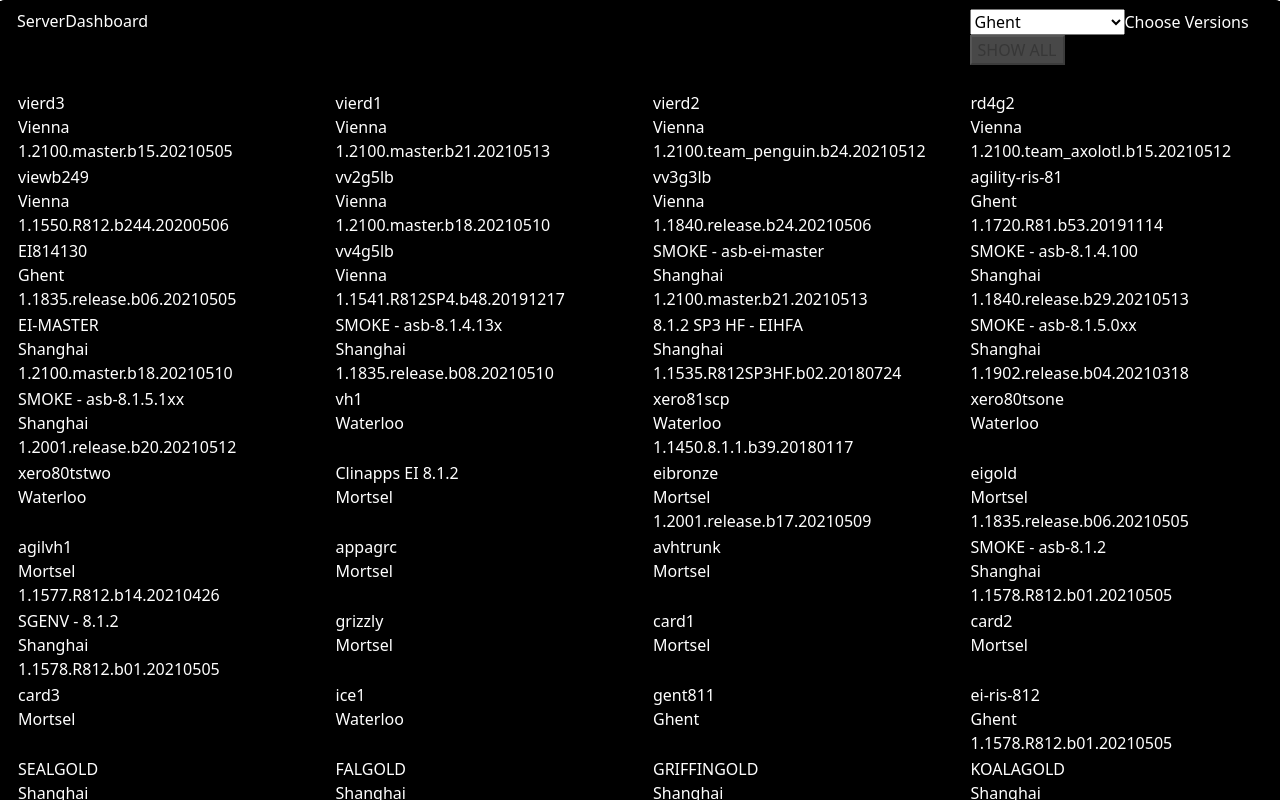
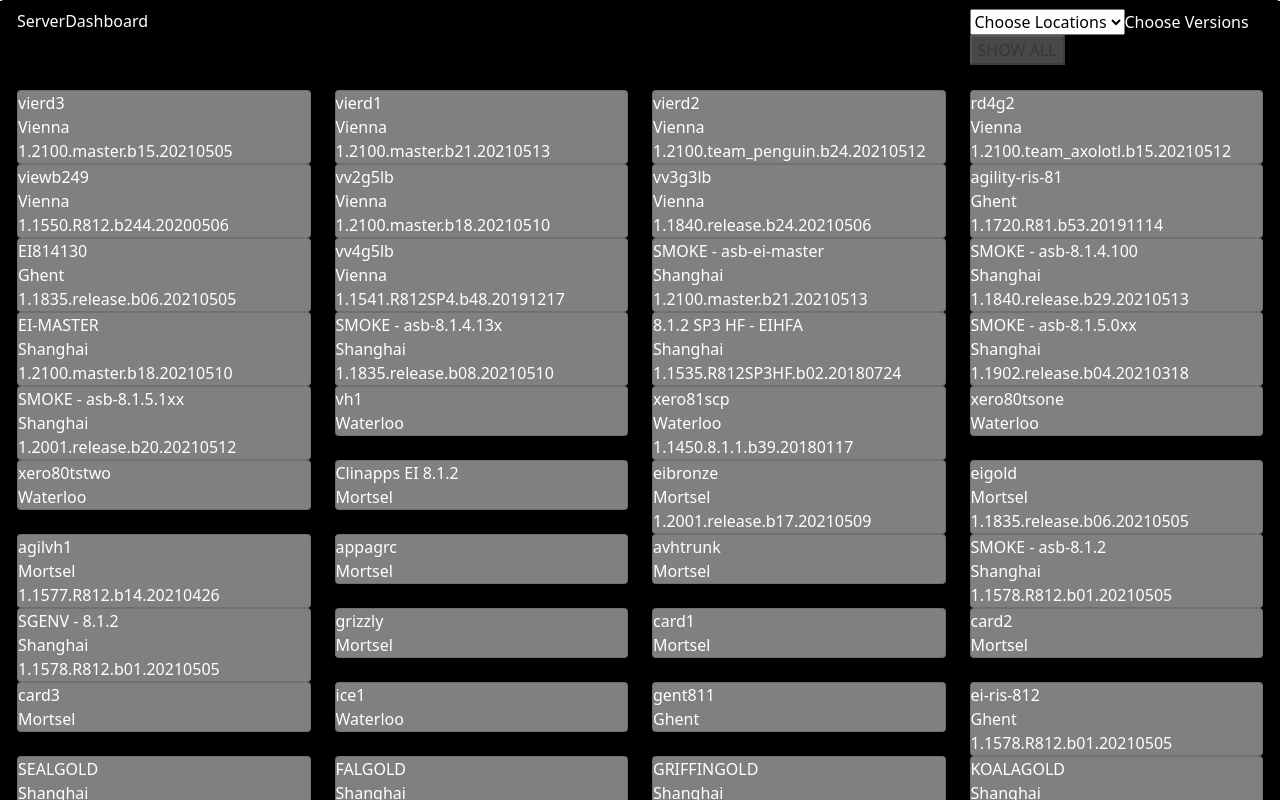
Before and after one commit to whhub/ServerDashboard, an Angular app: page / in a window 1280 px wide. Shown: the top 800 px of the page. Built offline with nearby package versions, Linux system fonts and the light colour scheme.

Commit message:
11 ng g c servers/server --flat -m app

```diff
--- a/src/app/app.module.ts
+++ b/src/app/app.module.ts
@@ -5,11 +5,13 @@ import { HttpClientModule } from '@angular/common/http';
 import { AppRoutingModule } from './app-routing.module';
 import { AppComponent } from './app.component';
 import { ServerListComponent } from './servers/server-list/server-list.component';
+import { ServerComponent } from './servers/server.component';
 
 @NgModule({
   declarations: [
     AppComponent,
-    ServerListComponent
+    ServerListComponent,
+    ServerComponent
   ],
   imports: [
     BrowserModule,
--- a/src/app/servers/server-list/server-list.component.html
+++ b/src/app/servers/server-list/server-list.component.html
@@ -2,7 +2,7 @@
   <div class="card-header row justify-content-between">
     <div class="col-3">ServerDashboard</div>
     <div class="col-3">
-      <select [(value)]='selectedLocation'>
+      <select >
         <option selected disabled>Choose Locations</option>
         <option *ngFor='let location of locations' [value]='location'>{{location}}</option>
       </select>
@@ -13,11 +13,7 @@
   <div class="card-body">
     <div class="row row-cols-4 row-cols-sm-4 row-cols-xs-1">
       <div class='col' *ngFor='let server of filteredServers'>
-        <div class='card'>
-          <label>{{server.name}}</label>
-          <label>{{server.location}}</label>
-          <label>{{server.version}}</label>
-        </div>
+        <sd-server [server]='server'></sd-server>
       </div>
     </div>
   </div>
--- /dev/null
+++ b/src/app/servers/server.component.css
@@ -0,0 +1,4 @@
+div {
+  background-color: gray;
+  color: white;
+}
--- /dev/null
+++ b/src/app/servers/server.component.html
@@ -0,0 +1,5 @@
+<div class='card'>
+  <label>{{server.name}}</label>
+  <label>{{server.location}}</label>
+  <label>{{server.version}}</label>
+</div>
--- /dev/null
+++ b/src/app/servers/server.component.ts
@@ -0,0 +1,18 @@
+import { Component, Input, OnInit } from '@angular/core';
+import { IServer } from '../interface/server';
+
+@Component({
+  selector: 'sd-server',
+  templateUrl: './server.component.html',
+  styleUrls: ['./server.component.css']
+})
+export class ServerComponent implements OnInit {
+
+  constructor() { }
+
+  ngOnInit() {
+  }
+
+  @Input() server: IServer;
+
+}
```
Also changed, not shown: 1 other file (tests, documents, lock files or other folders).
